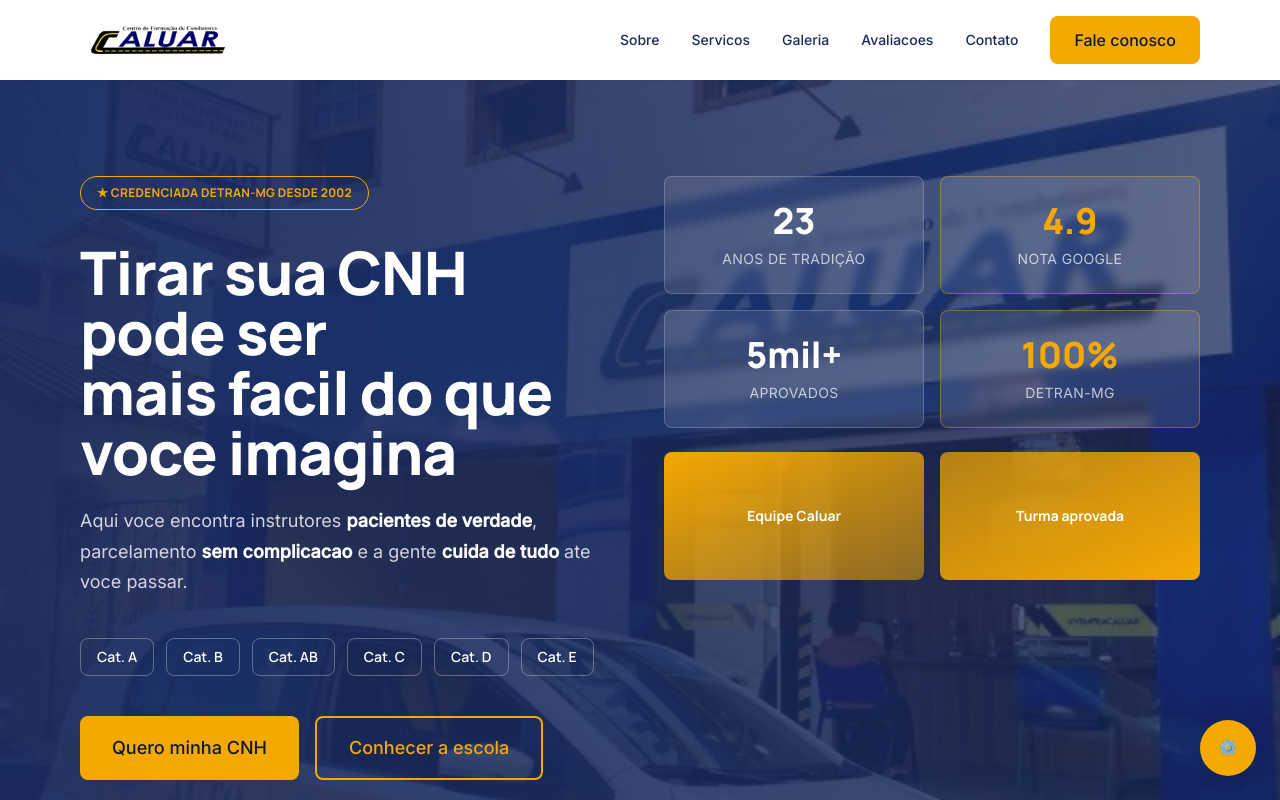
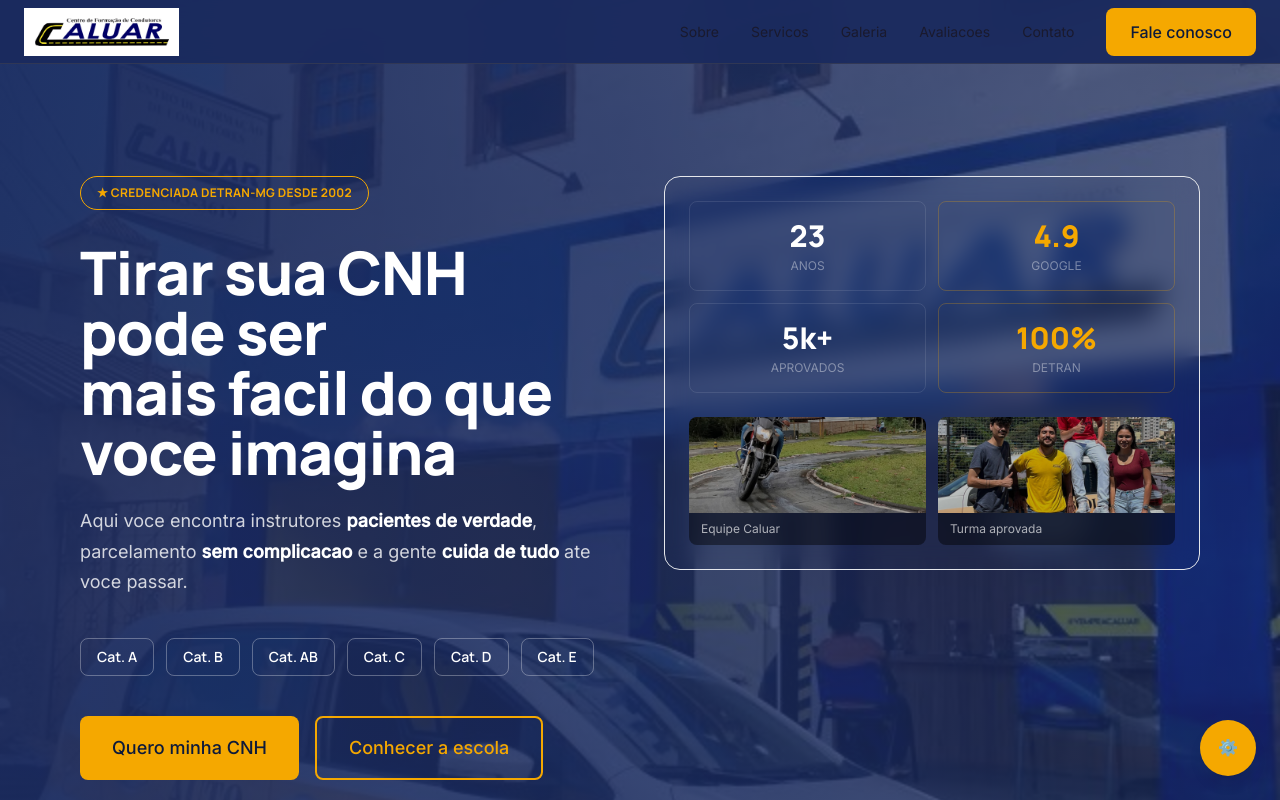
Before and after one commit to j7softwarehouse/caluar-auto-escola, a React (Vite) app: page /tmp/hero-final.png in a window 1280 px wide. Shown: the top 800 px of the page. Built offline with nearby package versions, Linux system fonts and the light colour scheme; the HTML template or start-up script is replaced by a standard one.

Commit message:
refine: etapas 1-2 navbar e hero layout
- ETAPA 1: Navbar com fundo navy/blur + border amarelo
- ETAPA 2: Hero card glassmorphism com stats 2x2 + imagens
- Links navbar em white/transparente
- Stats e imagens dentro de card único

```diff
--- a/src/components/layout/Navbar.tsx
+++ b/src/components/layout/Navbar.tsx
@@ -13,9 +13,9 @@
   ]
 
   return (
-    <nav className="fixed top-0 w-full z-40 transition-all duration-300 bg-white backdrop-blur-xl py-4 shadow-sm">
+    <nav className="fixed top-0 w-full z-40 h-16 flex items-center bg-primary/95 backdrop-blur-xl border-b border-accent/10">
 
-      <div className="max-w-6xl mx-auto px-4 flex items-center justify-between">
+      <div className="max-w-7xl mx-auto px-6 w-full flex items-center justify-between">
         {/* Logo */}
         <a href="#" className="flex-shrink-0">
           <img src="/images/logo.jpeg" alt="Caluar" className="h-12 w-auto" />
@@ -27,7 +27,7 @@
             <a
               key={link.label}
               href={link.href}
-              className="font-inter font-500 transition-colors text-sm text-primary hover:text-accent"
+              className="font-inter font-400 transition-colors text-sm text-white/62 hover:text-white"
             >
               {link.label}
             </a>
--- a/src/components/sections/Hero.tsx
+++ b/src/components/sections/Hero.tsx
@@ -77,41 +77,38 @@
               </div>
             </div>
 
-            {/* Right Column - Stats */}
-            <div className="hidden md:block">
-              <div className="grid grid-cols-2 gap-4 mb-6">
-                {/* Stats Cards */}
-                <div className="bg-white/10 backdrop-blur-sm border border-white/20 rounded-lg p-6 text-center">
-                  <div className="text-4xl font-manrope font-800 text-white mb-2">23</div>
-                  <div className="text-sm font-inter text-white/70 uppercase tracking-wide">Anos de tradição</div>
+            {/* Right Column - Hero Card */}
+            <div className="hidden md:flex">
+              <div className="bg-white/6 backdrop-blur-md border border-white/12 rounded-2xl p-6 w-full">
+                {/* Stats Grid 2x2 */}
+                <div className="grid grid-cols-2 gap-3 mb-6">
+                  <div className="bg-white/7 border border-white/10 rounded-lg p-4 text-center">
+                    <div className="text-3xl font-manrope font-800 text-white">23</div>
+                    <div className="text-xs font-inter text-white/40 uppercase mt-1">Anos</div>
+                  </div>
+                  <div className="bg-white/7 border border-accent/25 rounded-lg p-4 text-center">
+                    <div className="text-3xl font-manrope font-800 text-accent">4.9</div>
+                    <div className="text-xs font-inter text-white/40 uppercase mt-1">Google</div>
+                  </div>
+                  <div className="bg-white/7 border border-white/10 rounded-lg p-4 text-center">
+                    <div className="text-3xl font-manrope font-800 text-white">5k+</div>
+                    <div className="text-xs font-inter text-white/40 uppercase mt-1">Aprovados</div>
+                  </div>
+                  <div className="bg-white/7 border border-accent/25 rounded-lg p-4 text-center">
+                    <div className="text-3xl font-manrope font-800 text-accent">100%</div>
+                    <div className="text-xs font-inter text-white/40 uppercase mt-1">DETRAN</div>
+                  </div>
                 </div>
 
-                <div className="bg-white/10 backdrop-blur-sm border border-accent/40 rounded-lg p-6 text-center">
-                  <div className="text-4xl font-manrope font-800 text-accent mb-2">4.9</div>
-                  <div className="text-sm font-inter text-white/70 uppercase tracking-wide">Nota Google</div>
-                </div>
-
-                <div className="bg-white/10 backdrop-blur-sm border border-white/20 rounded-lg p-6 text-center">
-                  <div className="text-4xl font-manrope font-800 text-white mb-2">5mil+</div>
-                  <div className="text-sm font-inter text-white/70 uppercase tracking-wide">Aprovados</div>
-                </div>
-
-                <div className="bg-white/10 backdrop-blur-sm border border-accent/40 rounded-lg p-6 text-center">
-                  <div className="text-4xl font-manrope font-800 text-accent mb-2">100%</div>
-                  <div className="text-sm font-inter text-white/70 uppercase tracking-wide">DETRAN-MG</div>
-                </div>
-              </div>
-
-              {/* Image Grid */}
-              <div className="grid grid-cols-2 gap-4">
-                <div className="rounded-lg overflow-hidden h-32 bg-gradient-to-br from-accent to-accent/50 flex items-center justify-center">
-                  <div className="text-white font-manrope font-700 text-center">
-                    <div className="text-sm">Equipe Caluar</div>
+                {/* Images Grid */}
+                <div className="grid grid-cols-2 gap-3">
+                  <div className="rounded-lg overflow-hidden bg-black/20">
+                    <img src="/images/img1.JPG" alt="Equipe Caluar" className="w-full h-24 object-cover brightness-75" />
+                    <div className="px-3 py-2 bg-black/30 text-xs text-white/65">Equipe Caluar</div>
                   </div>
-                </div>
-                <div className="rounded-lg overflow-hidden h-32 bg-gradient-to-br from-accent/70 to-accent flex items-center justify-center">
-                  <div className="text-white font-manrope font-700 text-center">
-                    <div className="text-sm">Turma aprovada</div>
+                  <div className="rounded-lg overflow-hidden bg-black/20">
+                    <img src="/images/img3.jpeg" alt="Turma aprovada" className="w-full h-24 object-cover brightness-75" />
+                    <div className="px-3 py-2 bg-black/30 text-xs text-white/65">Turma aprovada</div>
                   </div>
                 </div>
               </div>
```
Also changed, not shown: check-updates.mjs (added, +27 -0 lines), screenshot-hero-etapa2.mjs (added, +12 -0 lines), screenshot-navbar-v2.mjs (added, +12 -0 lines).
